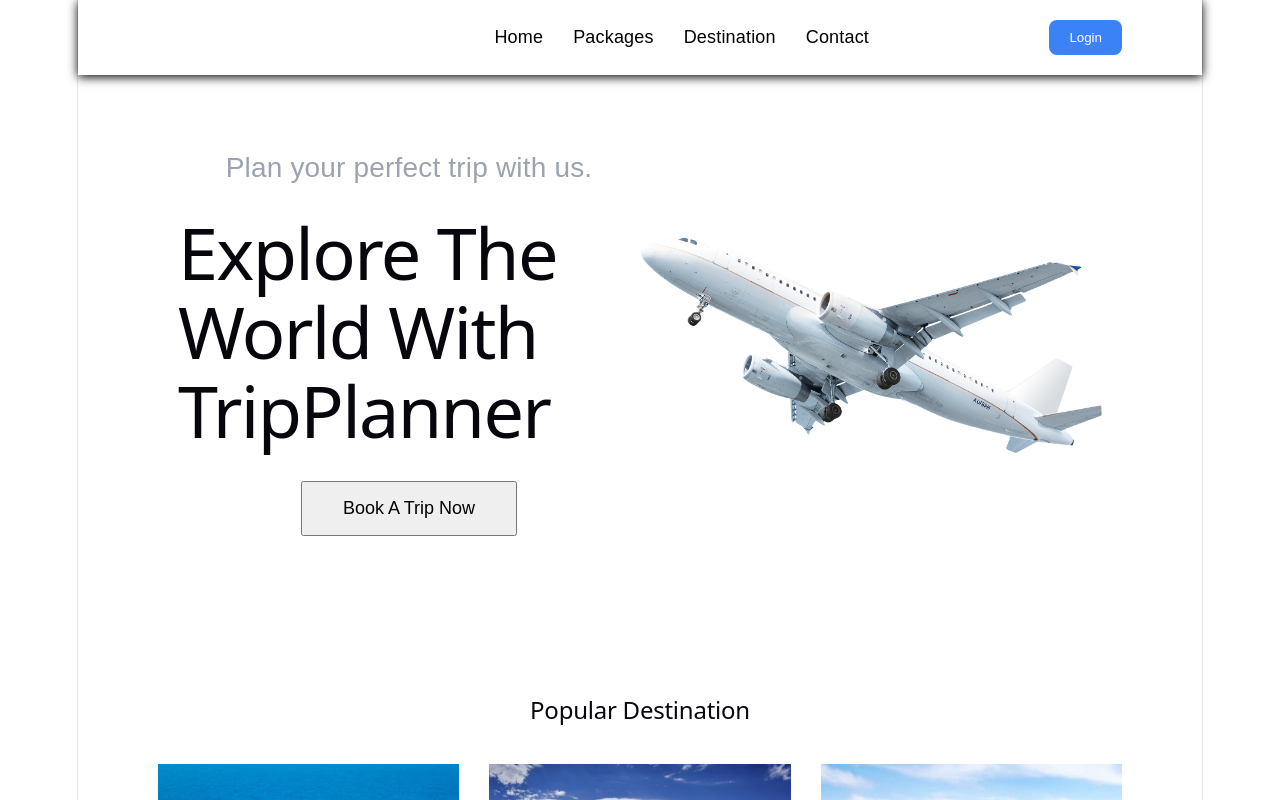
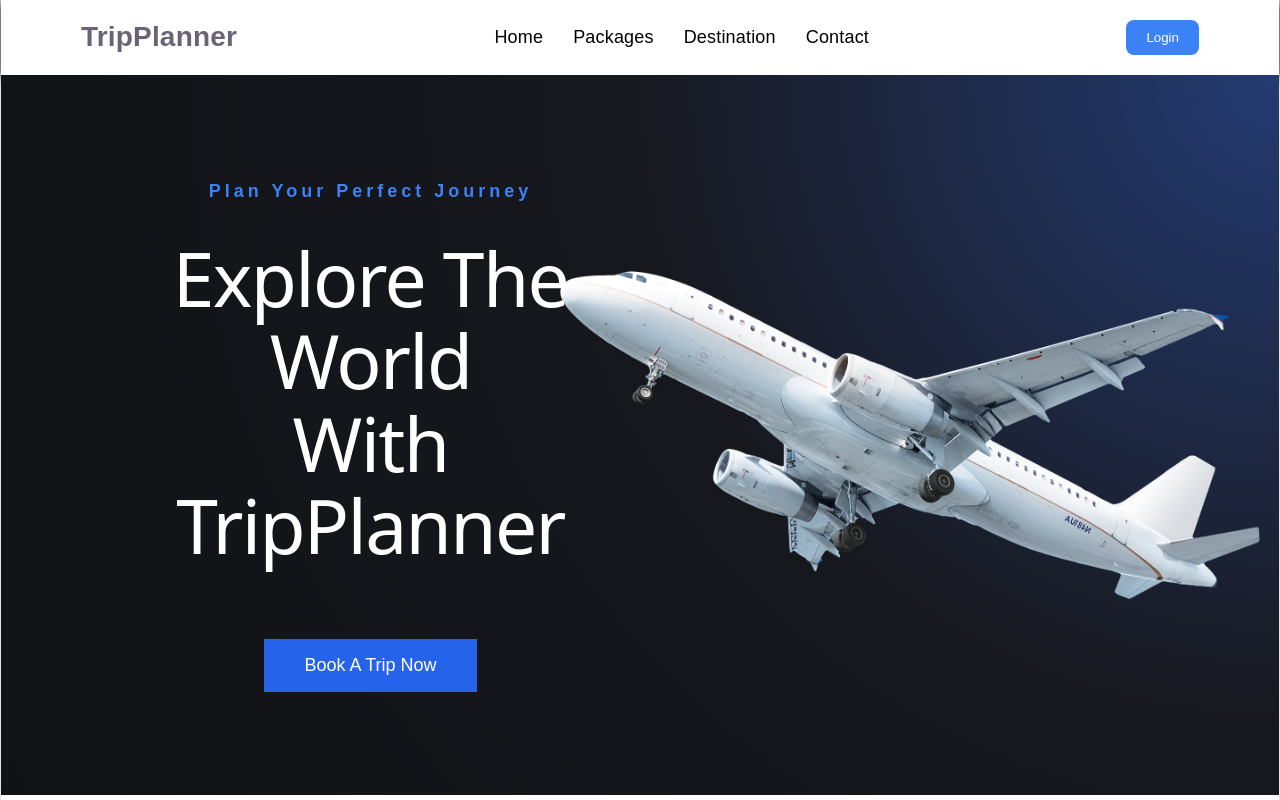
Before and after one commit to VEDANT356/TripPlanner-, a React (Vite) app: page / in a window 1280 px wide. Shown: the top 800 px of the page. Built offline with nearby package versions, Linux system fonts and the light colour scheme.

Commit message:
initial changes

```diff
--- a/src/App.css
+++ b/src/App.css
@@ -10,7 +10,7 @@
 
 nav {
   background: #222;
-  color: white;
+  color: radial-gradient(circle at top right,#243b72 0%, #17181d 45%, #111216 100%);
   padding: 20px;
 }
 
@@ -19,10 +19,14 @@
 }
 
 .hero {
+  min-height: 90vh;
+  width: 100%;
   display: flex;
   justify-content: space-between;
   align-items: center;
   padding: 80px 100px;
+  overflow: hidden;
+  background: radial-gradient(circle at top right,#243b72 0%, #17181d 45%, #111216 100%);
 }
 
 .hero-content{
@@ -30,22 +34,33 @@
 }
 
 .hero-content h1{
-  font-size: 72px;
-  line-height: 1.1;
-  margin-bottom: 30px;
-  text-align: left;
+    font-size:75px;
+    line-height:1.1;
+    color:white ;
 }
 
 .hero-content p{
-  font-size: 28px;
-  color: #9ca3af;
-  margin-bottom: 20px;
+    color:#3b82f6;
+    font-size:18px;
+    font-weight:bold;
+    letter-spacing:4px;
 }
 
 .hero-content button{
-  padding: 15px 40px;
+  margin-top: 40px;
+  padding: 16px 40px;
+  background-color: #2563eb;
+  color: white;
+  border:none;
+  border: radius 10px;
+  cursor: pointer;
+  font-size: 18px;
+  transition: .3s;
+}
 
-  font-size: 18px;
+.hero-content button:hover{
+  transform: translateY(-5px);
+  box-shadow: 0 15xpx 30px rgba(37,99,235,.45);
 }
 
 .hero-image{
@@ -55,8 +70,11 @@
 }
 
 .hero-image img{
-  width:100%;
-  max-width: 700px;
+  width: 700px;
+  max-width: none;
+}
+#root{
+  width: 100%;
 }
 
 .navbar{
--- a/src/components/Hero.jsx
+++ b/src/components/Hero.jsx
@@ -1,12 +1,16 @@
 import heroImg from "../assets/header.png";
-
+import heroBg from "../assets/header-bg.jpg";
 function Hero() {
     return(
         <section className="hero">
+
             <div className="hero-content">
-            <p>Plan your perfect trip with us.</p>
+            <p>Plan Your Perfect Journey </p>
 
-            <h1>Explore The World With TripPlanner</h1>
+            <h1>Explore The World
+                <br />
+                With TripPlanner
+            </h1>
 
             <button> Book A Trip Now</button>
             </div>
```
